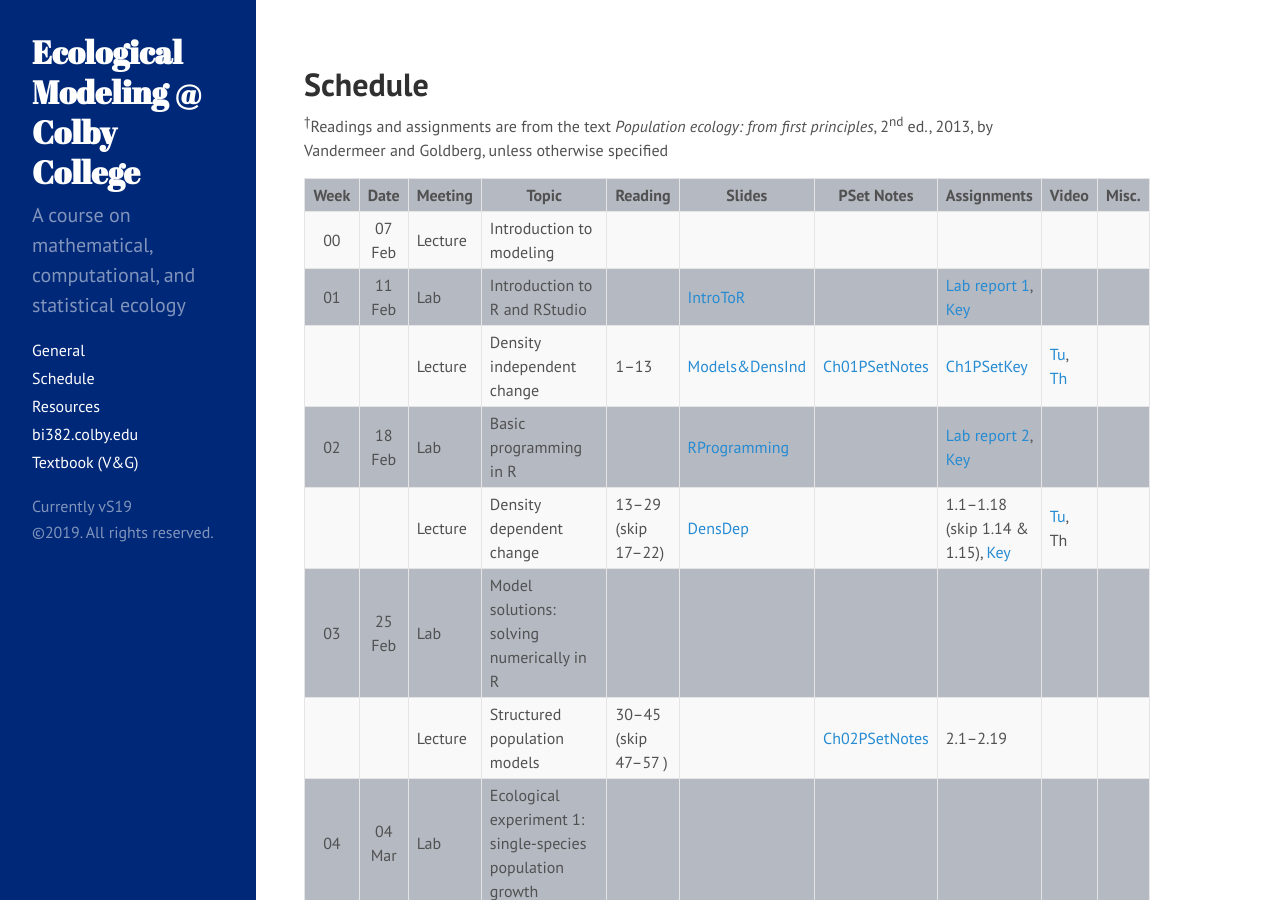
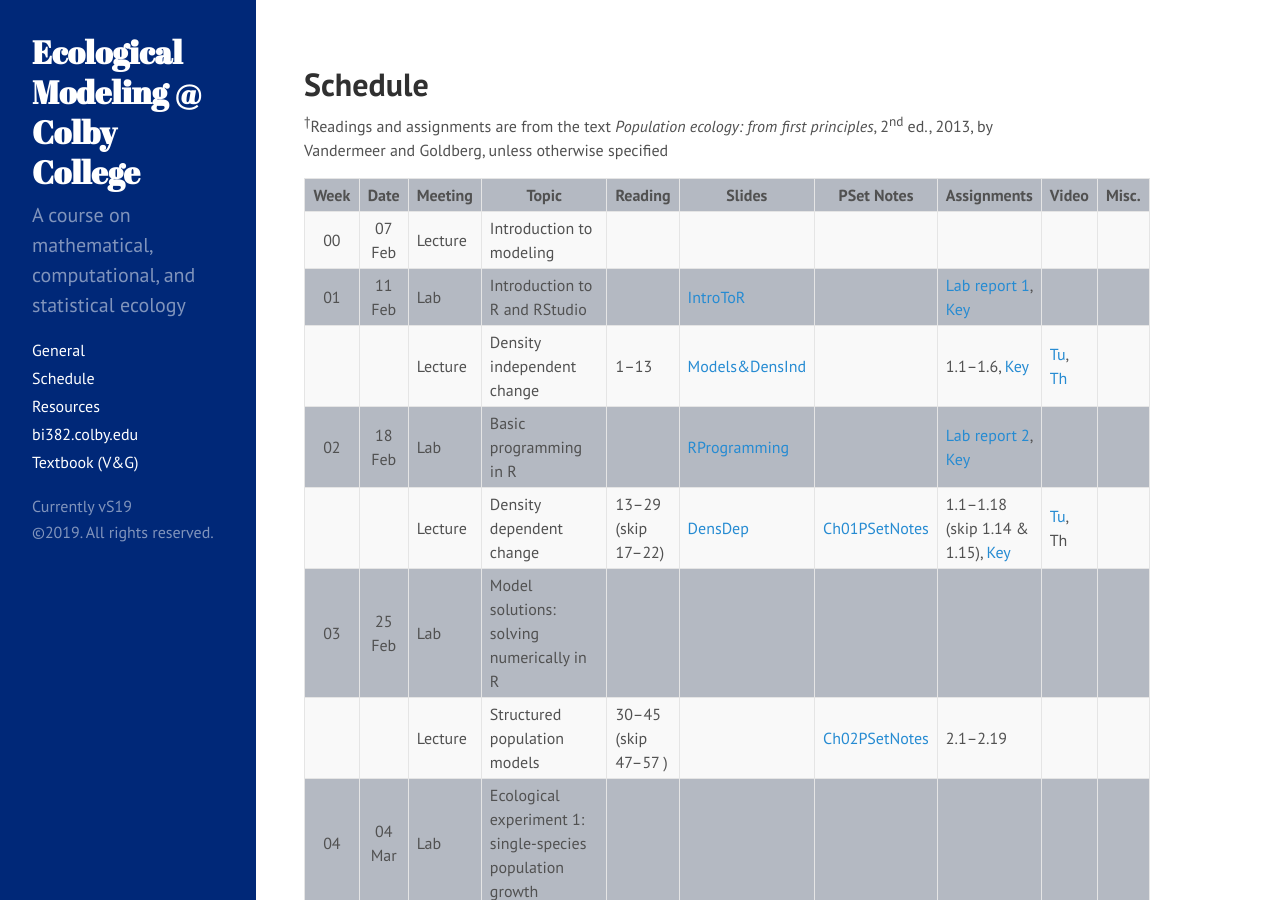
Before and after one commit to davan690/ColbyEcology.github.io, a Jekyll site: the page built from Schedule.md, in a window 1280 px wide and 900 px high. Built offline with Jekyll 4.4.1, drawn with Linux system fonts in a browser that asks for light colours.

Commit message:
clean up w1 pset 1 and pset 1

```diff
--- a/Schedule.md
+++ b/Schedule.md
@@ -31,9 +31,9 @@ Week |  Date  | Meeting |     Topic
 :---:|:------:|---------|----------------------------------------------------------------|-------------------|-------------|---------------|-------------|-------------|-------|
 00   | 07 Feb | Lecture | Introduction to modeling                                       |                   |             |               |             |             |       |
 01   | 11 Feb |   Lab   | Introduction to R and RStudio                                  |                   | [IntroToR](../Presentations/Lab01_IntroToR.html) |               | [Lab report 1](../Assignments/LabReports/LabReport_1.html), [Key](../Assignments/LabReports/LabReport_1_Key.html) |             |       |
-     |        | Lecture | Density independent change                                     | 1–13              | [Models&DensInd](../Presentations/Wk01Models_DensIndGrowth.html) | [Ch01PSetNotes](../Assignments/LectureProblemSets/Ch01_ProblemNotes.html) | [Ch1PSetKey](../Assignments/LectureProblemSets/Ch01_Wk1ProblemSet_key.html)            | [Tu](https://drive.google.com/file/d/1zWYDbWTsevAThawVXsggZXiS8vnMk9Wj/view?usp=sharing), [Th](https://drive.google.com/file/d/1fyieK1Cs2jgYpNIXPyiY9xV93oPJtWJx/view?usp=sharing) |       |
+     |        | Lecture | Density independent change                                     | 1–13              | [Models&DensInd](../Presentations/Wk01Models_DensIndGrowth.html) |  | 1.1–1.6, [Key](../Assignments/LectureProblemSets/Ch01_Wk1ProblemSet_key.html)            | [Tu](https://drive.google.com/file/d/1zWYDbWTsevAThawVXsggZXiS8vnMk9Wj/view?usp=sharing), [Th](https://drive.google.com/file/d/1fyieK1Cs2jgYpNIXPyiY9xV93oPJtWJx/view?usp=sharing) |       |
 02   | 18 Feb |   Lab   | Basic programming in R                                         |                   | [RProgramming](../Presentations/Lab02_ProgrammingR.html) |               | [Lab report 2](../Assignments/LabReports/LabReport_2.html), [Key](../Assignments/LabReports/LabReport_2_Key.html) |             |       |
-     |        | Lecture | Density dependent change                                       | 13–29 (skip 17–22)| [DensDep](../Presentations/Wk02_DensDep.html) |               | 1.1–1.18 (skip 1.14 & 1.15), [Key](../Assignments/LectureProblemSets/Ch01_ProblemSet_key.html)                       | [Tu](https://drive.google.com/file/d/1UzAXZ2D52hJV4vewDSrnhppHIVnn2ZWz/view?usp=sharing), Th |       |
+     |        | Lecture | Density dependent change                                       | 13–29 (skip 17–22)| [DensDep](../Presentations/Wk02_DensDep.html) | [Ch01PSetNotes](../Assignments/LectureProblemSets/Ch01_ProblemNotes.html) | 1.1–1.18 (skip 1.14 & 1.15), [Key](../Assignments/LectureProblemSets/Ch01_ProblemSet_key.html)                       | [Tu](https://drive.google.com/file/d/1UzAXZ2D52hJV4vewDSrnhppHIVnn2ZWz/view?usp=sharing), Th |       |
 03   | 25 Feb |   Lab   | Model solutions: solving numerically in R                      |                   |             |               |             |             |       |
      |        | Lecture | Structured population models                                   | 30–45 (skip 47–57 ) |             | [Ch02PSetNotes](../Assignments/LectureProblemSets/Ch02_ProblemNotes.html) | 2.1–2.19 |             |       |
 04   | 04 Mar |   Lab   | Ecological experiment 1: single-species population growth      |                   |             |               |             |             |       |
```
